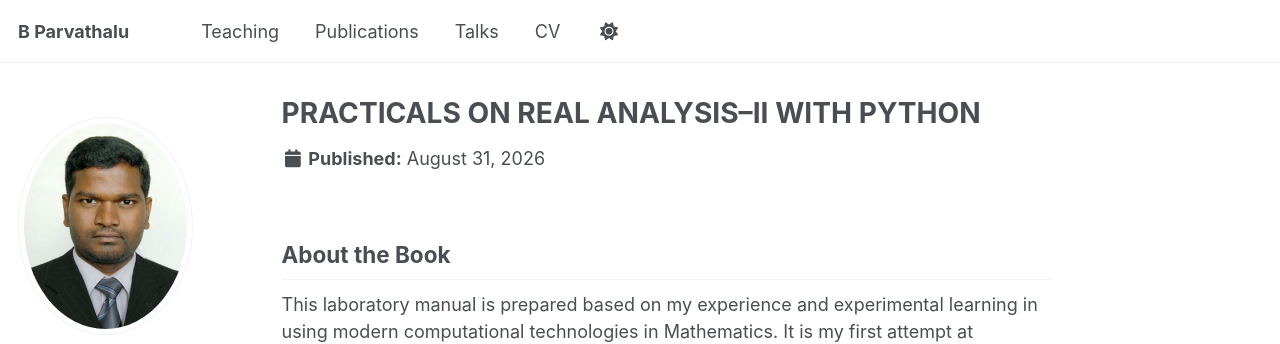
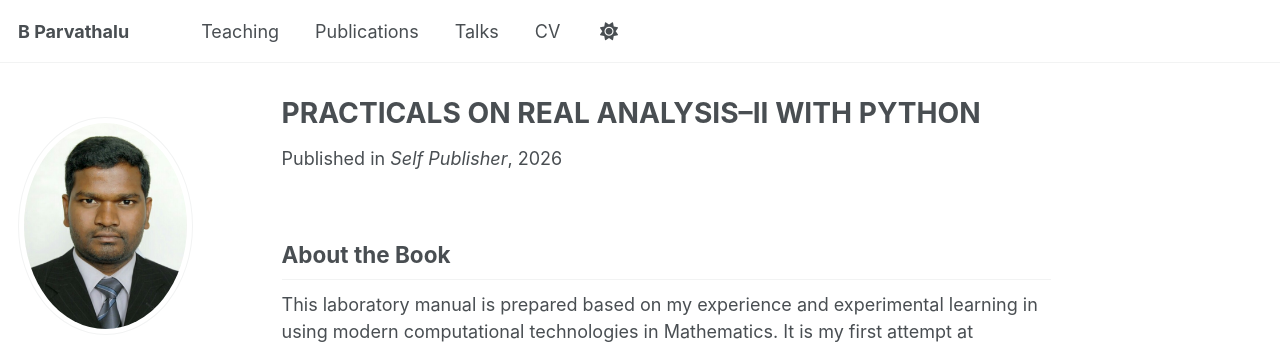
Before and after one commit to drbp-kcd/drbp-kcd.github.io, a Jekyll site: the page built from _publications/python-programming-laboratory-book.md, in a window 1280 px wide and 1358 px high. Shown: the top 344 px of the window. Built offline with Jekyll 4.4.1, drawn with Linux system fonts in a browser that asks for light colours; a style sheet for code colours, icons or effects is not loaded.

Commit message:
Update python-programming-laboratory-book.md

```diff
--- a/_publications/python-programming-laboratory-book.md
+++ b/_publications/python-programming-laboratory-book.md
@@ -4,6 +4,7 @@ collection: publications
 category: books
 permalink: /publication/python-programming-laboratory-book
 date: '2026-08-31'
+venue: Self Publisher
 excerpt: "Prepared with the support of the Karnatak University Mathematics Teachers Association
 (KUMTA) during a Python Programming event conducted by Government First Grade
 College, Haliyal, Karnataka, India., with a downloadable PDF and accompanying source code."
```
